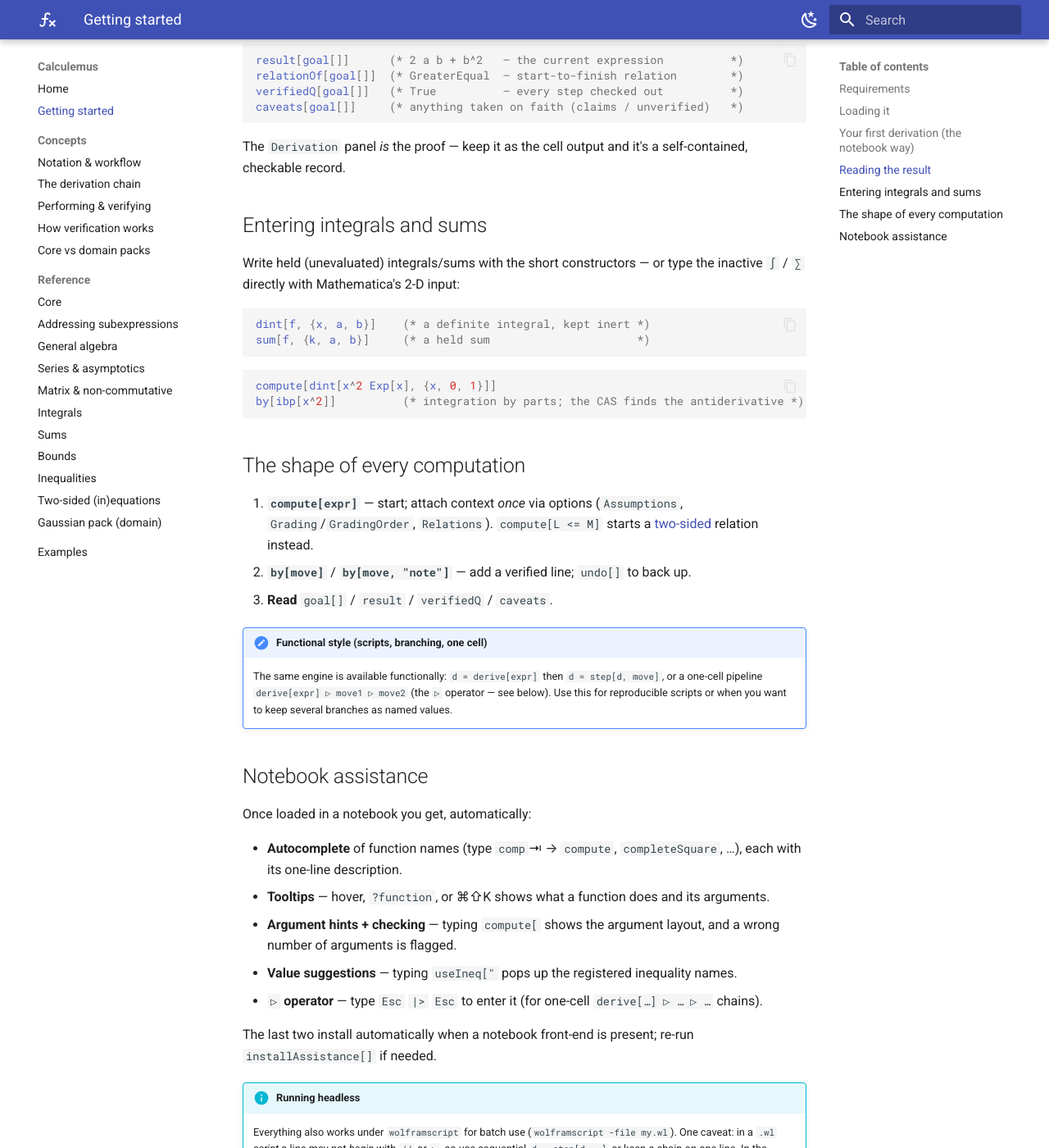
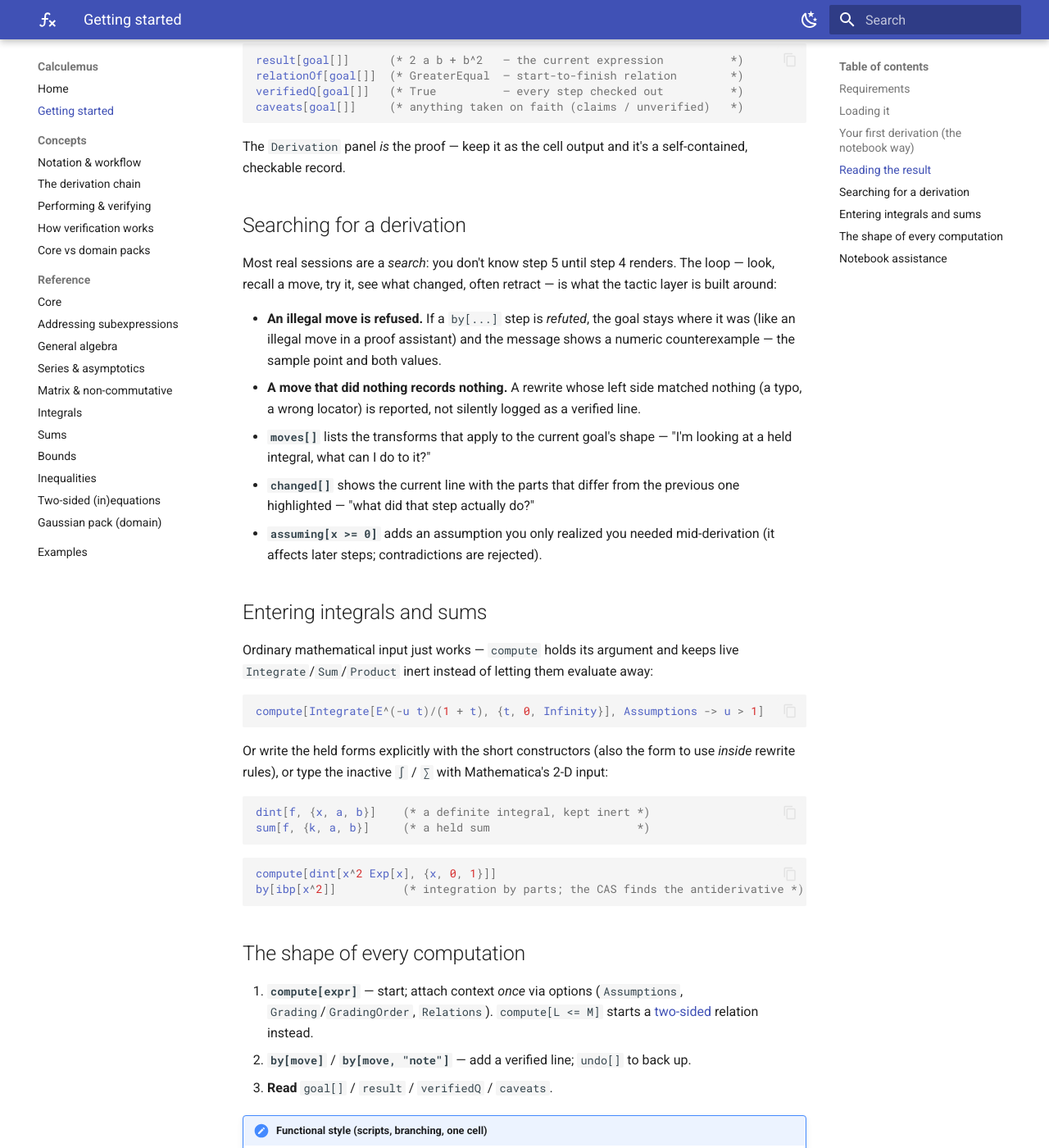
Before and after one commit to ievlevpn/calculemus, an MkDocs documentation site: the page built from docs/getting-started.md, in a window 1280 px wide and 1400 px high, scrolled down 1690 px. Shown: the whole window at 82% size. Built offline with MkDocs 1.6.1 and Material for MkDocs 9.7.7, drawn with Linux system fonts in a browser that asks for light colours.

Commit message:
Make the tactic loop serve the search for a derivation
The interactive layer now matches how a derivation is actually found
(look -> recall a move -> try -> see what changed -> retract):

- No-op honesty: a transform that leaves the expression unchanged (rewrite
  matched nothing, locator missed) records no step (step::noop).
- by[] refuses a Refuted move: goal unchanged, message carries a numeric
  counterexample witness (point + both values, stored on the certificate).
- compute[] is HoldFirst and inertizes live Integrate/Sum/Product, so
  ordinary mathematical input works directly.
- Numeric probes sample unconstrained variables with both signs; complex
  probe values count as no-data, not a pass (Sqrt[x^2]==x now Refuted).
- evaluate activates under the chain's assumptions and strips implied
  ConditionalExpression; ibp takes boundary terms at infinite endpoints
  as limits under the assumptions (no more 0*E^(-Inf u) junk).
- abbreviate/let replaces every occurrence (plain /. stopped after a
  partial flat match and missed the one inside a power) - a latent bug
  the no-op guard exposed in ExprTests' own "factor" step.
- New verbs: assuming[cond] (add an assumption mid-derivation), moves[]
  (shape-directed discovery), changed[] (diff-highlight the last step).

Tests: 293 -> 311 assertions, all passing; examples gallery unchanged.
Docs: "Searching for a derivation" section in getting-started; CHANGELOG.

Co-Authored-By: Claude Fable 5 <noreply@anthropic.com>

````diff
--- a/docs/getting-started.md
+++ b/docs/getting-started.md
@@ -83,10 +83,37 @@ caveats[goal[]]     (* anything taken on faith (claims / unverified)   *)
 The `Derivation` panel *is* the proof — keep it as the cell output and it's a
 self-contained, checkable record.
 
+## Searching for a derivation
+
+Most real sessions are a *search*: you don't know step 5 until step 4 renders.
+The loop — look, recall a move, try it, see what changed, often retract — is
+what the tactic layer is built around:
+
+- **An illegal move is refused.** If a `by[...]` step is *refuted*, the goal
+  stays where it was (like an illegal move in a proof assistant) and the message
+  shows a numeric counterexample — the sample point and both values.
+- **A move that did nothing records nothing.** A rewrite whose left side matched
+  nothing (a typo, a wrong locator) is reported, not silently logged as a
+  verified line.
+- **`moves[]`** lists the transforms that apply to the current goal's shape —
+  "I'm looking at a held integral, what can I do to it?"
+- **`changed[]`** shows the current line with the parts that differ from the
+  previous one highlighted — "what did that step actually do?"
+- **`assuming[x >= 0]`** adds an assumption you only realized you needed
+  mid-derivation (it affects later steps; contradictions are rejected).
+
 ## Entering integrals and sums
 
-Write held (unevaluated) integrals/sums with the short constructors — or type the
-inactive `∫` / `∑` directly with Mathematica's 2-D input:
+Ordinary mathematical input just works — `compute` holds its argument and keeps
+live `Integrate`/`Sum`/`Product` inert instead of letting them evaluate away:
+
+```mathematica
+compute[Integrate[E^(-u t)/(1 + t), {t, 0, Infinity}], Assumptions -> u > 1]
+```
+
+Or write the held forms explicitly with the short constructors (also the form to
+use *inside* rewrite rules), or type the inactive `∫` / `∑` with Mathematica's
+2-D input:
 
 ```mathematica
 dint[f, {x, a, b}]    (* a definite integral, kept inert *)
````
Also changed, not shown: CHANGELOG.md (+28 -0 lines), 9 other files.
